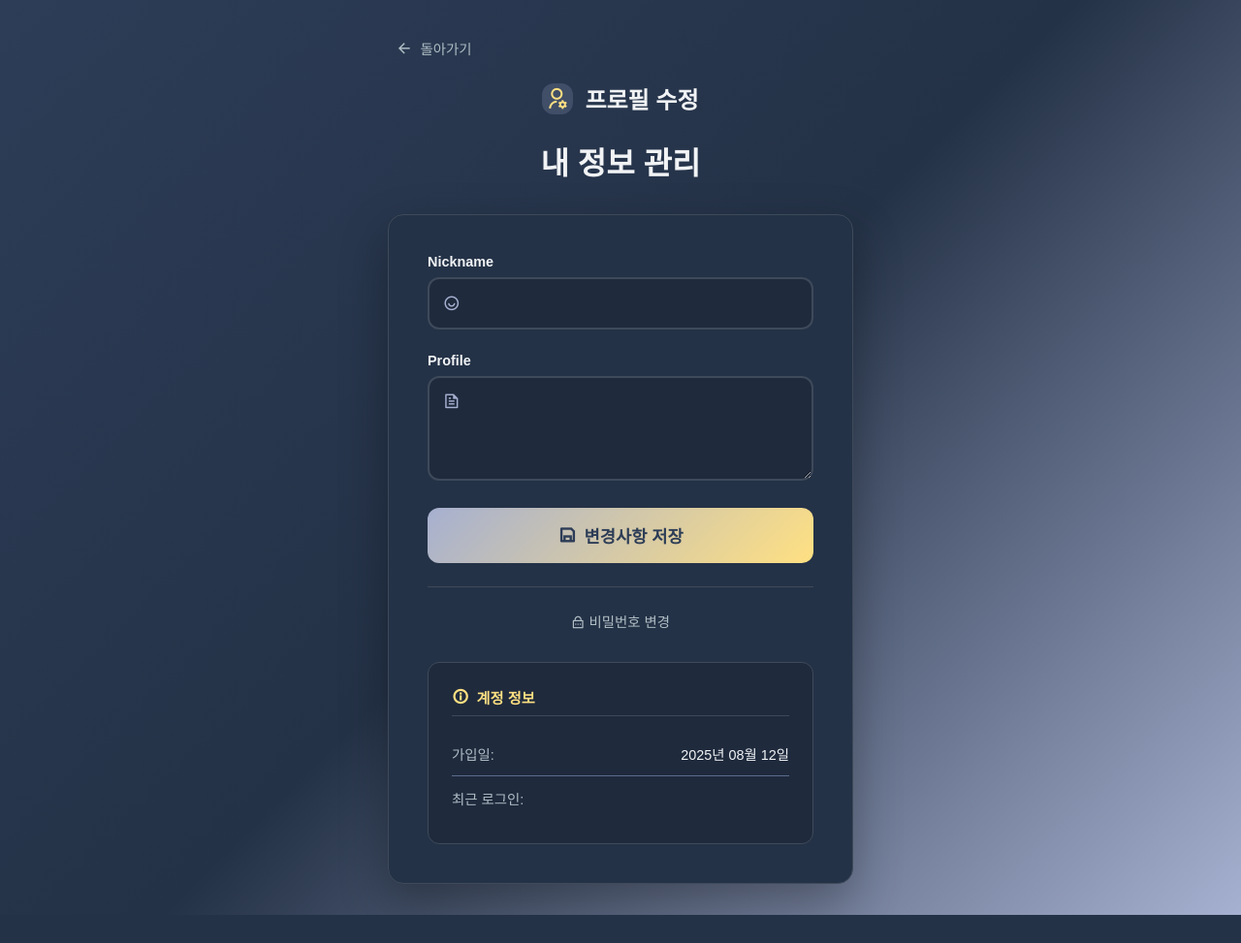
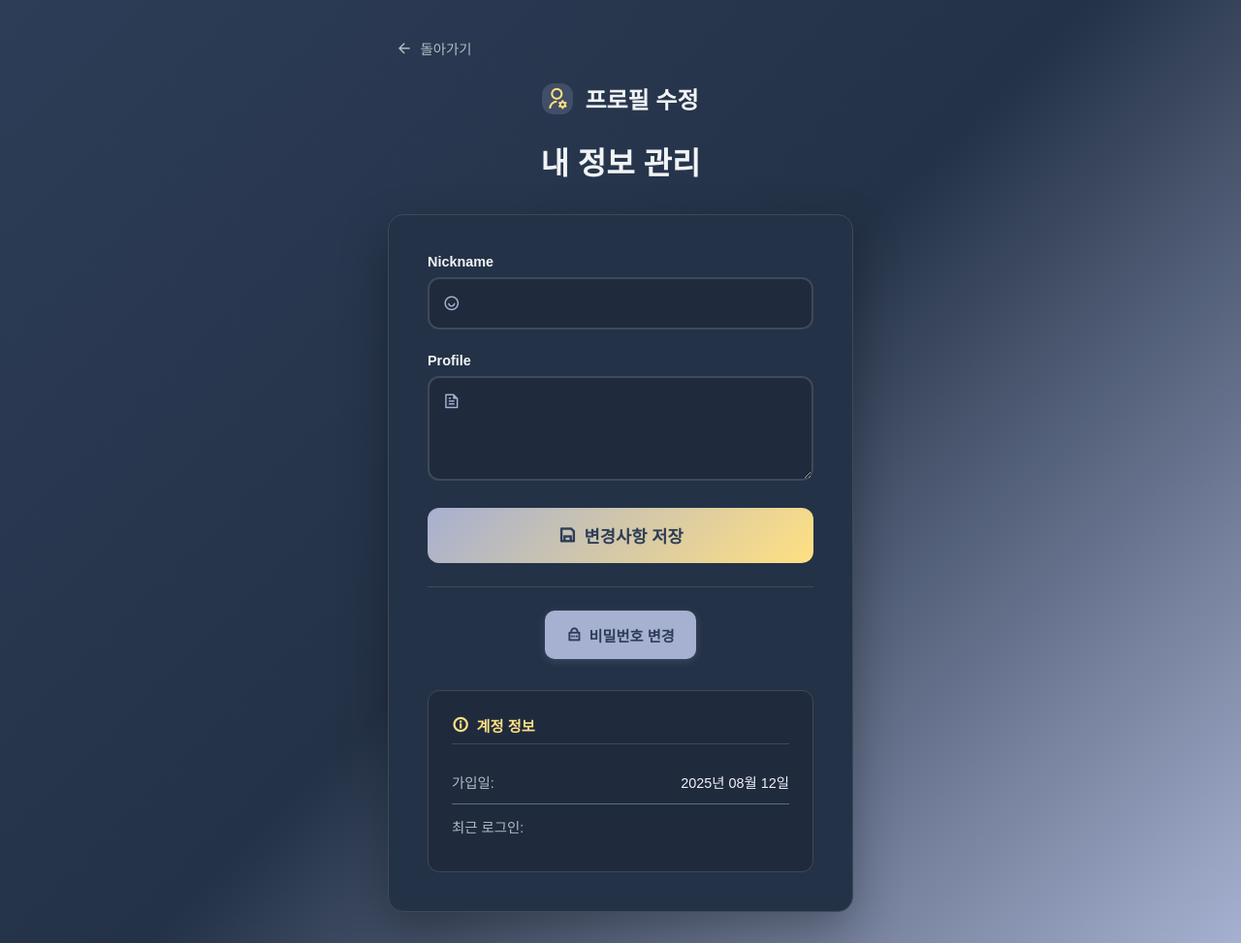
Before and after one commit to TlesMes/TeamMoa-Refactor, a Django app: page /accounts/update/ in a window 1280 px wide. Shown: the part 66-1039 px from the top of the page at 97% size. Before the commit the page ends 1010 px from the top, so only its background shows below. Run offline with Django 4.2, Linux system fonts and the light colour scheme; the visitor is signed in with stand-in values (Sample User, id 1); some libraries are stand-ins or nearby versions; some web fonts are replaced.

Commit message:
비밀번호 변경 버튼 가시성 향상

```diff
--- a/static/css/themes/dark.css
+++ b/static/css/themes/dark.css
@@ -901,24 +901,40 @@ form label {
   margin-bottom: 1.5rem;
 }
 
-.profile-form .auth-links {
+.profile-form ~ .auth-links,
+.auth-card .auth-links {
   border-top: 1px solid var(--dark-border-color);
   padding-top: 1.5rem;
   margin-top: 1.5rem;
 }
 
-.profile-form .link-secondary {
+.profile-form ~ .auth-links .link-secondary,
+.auth-card .auth-links .link-secondary {
   display: inline-flex;
   align-items: center;
+  justify-content: center;
   gap: 0.5rem;
-  padding: 0.75rem 1rem;
-  background: var(--dark-bg-accent);
-  border-radius: 8px;
+  padding: 0.75rem 1.25rem;
+  background: var(--dark-accent-primary);
+  color: var(--dark-bg-primary) !important;
+  border-radius: 10px;
   transition: all 0.3s ease;
+  font-weight: 600;
+  text-decoration: none;
+  font-size: 0.95rem;
+  border: 2px solid var(--dark-accent-primary);
+  max-width: 200px;
+  margin: 0 auto;
+  box-shadow: 0 2px 8px rgba(166, 176, 208, 0.2);
 }
 
-.profile-form .link-secondary:hover {
-  background: var(--dark-border-color);
+.profile-form ~ .auth-links .link-secondary:hover,
+.auth-card .auth-links .link-secondary:hover {
+  background: var(--dark-accent-hover);
+  border-color: var(--dark-accent-hover);
+  transform: translateY(-1px);
+  box-shadow: 0 4px 12px rgba(166, 176, 208, 0.3);
+  color: var(--dark-bg-primary) !important;
 }
 
 /* 계정 정보 섹션 */
```
